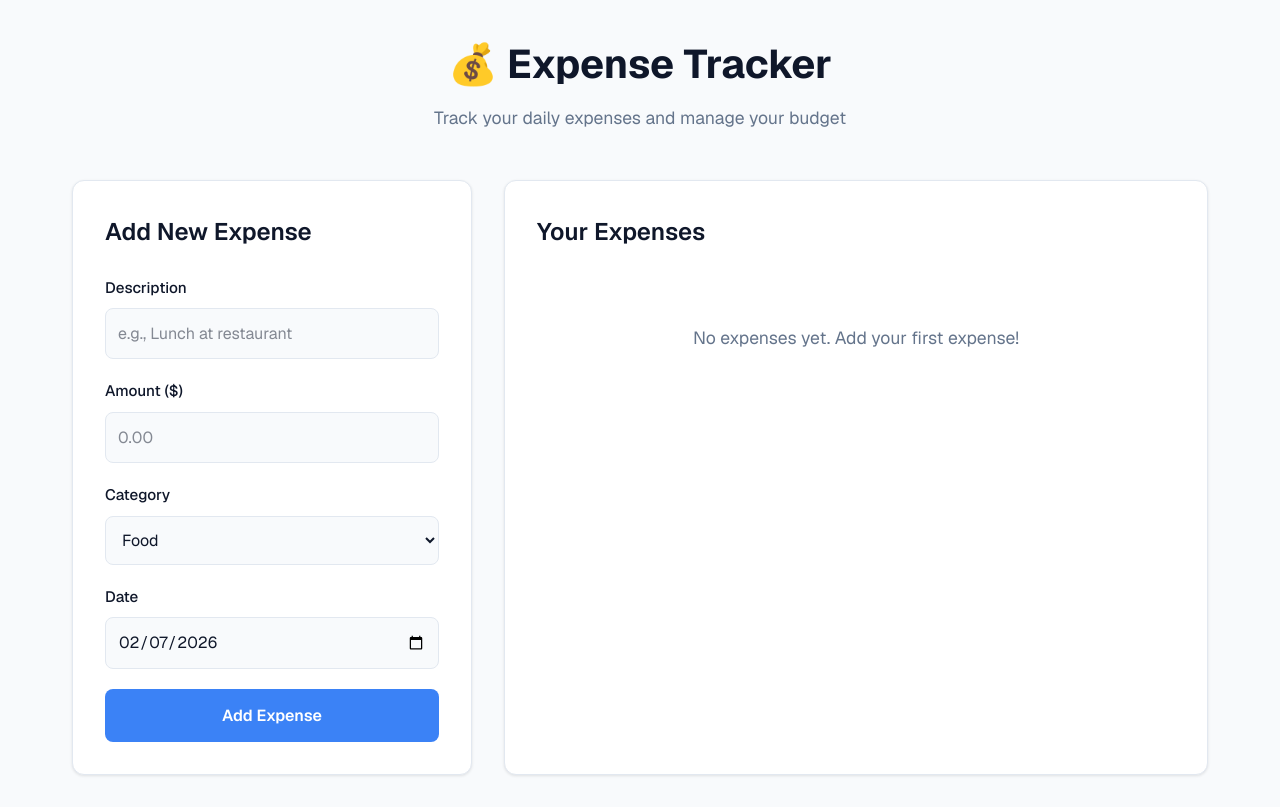
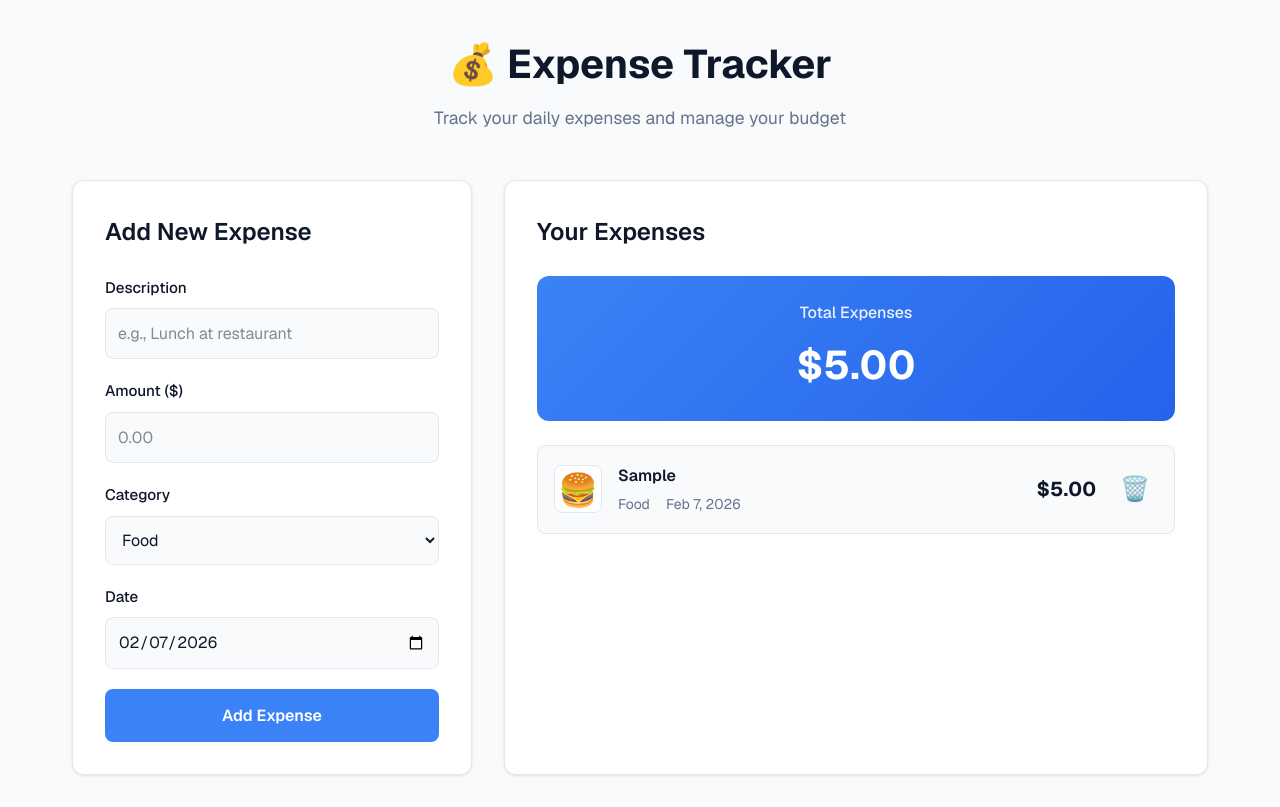
Before and after one commit to a7med-alshatebi/expense-tracker, a Next.js app: page / in a window 1280 px wide. Both pictures are taken after typing "Sample", "5" into the empty fields and a click on the button "Add Expense". Built offline with nearby package versions, Linux system fonts and the light colour scheme.

Commit message:
add ExpenseList and ExpenseItem components for expense display and deletion

```diff
--- /dev/null
+++ b/app/components/ExpenseItem.tsx
@@ -0,0 +1,54 @@
+'use client';
+
+import { Expense } from '../types';
+
+interface ExpenseItemProps {
+  expense: Expense;
+  onDelete: (id: string) => void;
+}
+
+const categoryEmojis: Record<string, string> = {
+  Food: '🍔',
+  Transportation: '🚗',
+  Entertainment: '🎬',
+  Shopping: '🛍️',
+  Bills: '📄',
+  Health: '🏥',
+  Other: '📌',
+};
+
+export default function ExpenseItem({ expense, onDelete }: ExpenseItemProps) {
+  const formatDate = (dateString: string) => {
+    const date = new Date(dateString + 'T00:00:00');
+    return date.toLocaleDateString('en-US', {
+      month: 'short',
+      day: 'numeric',
+      year: 'numeric',
+    });
+  };
+
+  return (
+    <div className="expense-item">
+      <div className="expense-icon">
+        {categoryEmojis[expense.category] || '📌'}
+      </div>
+      <div className="expense-details">
+        <h4>{expense.description}</h4>
+        <p className="expense-meta">
+          <span className="category">{expense.category}</span>
+          <span className="date">{formatDate(expense.date)}</span>
+        </p>
+      </div>
+      <div className="expense-actions">
+        <span className="amount">${expense.amount.toFixed(2)}</span>
+        <button
+          onClick={() => onDelete(expense.id)}
+          className="btn-delete"
+          aria-label="Delete expense"
+        >
+          🗑️
+        </button>
+      </div>
+    </div>
+  );
+}
--- /dev/null
+++ b/app/components/ExpenseList.tsx
@@ -0,0 +1,40 @@
+'use client';
+
+import { Expense } from '../types';
+import ExpenseItem from './ExpenseItem';
+
+interface ExpenseListProps {
+  expenses: Expense[];
+  onDeleteExpense: (id: string) => void;
+}
+
+export default function ExpenseList({ expenses, onDeleteExpense }: ExpenseListProps) {
+  if (expenses.length === 0) {
+    return (
+      <div className="empty-state">
+        <p>No expenses yet. Add your first expense above!</p>
+      </div>
+    );
+  }
+
+  const totalAmount = expenses.reduce((sum, expense) => sum + expense.amount, 0);
+
+  return (
+    <div className="expense-list">
+      <div className="expense-summary">
+        <h3>Total Expenses</h3>
+        <p className="total-amount">${totalAmount.toFixed(2)}</p>
+      </div>
+
+      <div className="expenses">
+        {expenses.map((expense) => (
+          <ExpenseItem
+            key={expense.id}
+            expense={expense}
+            onDelete={onDeleteExpense}
+          />
+        ))}
+      </div>
+    </div>
+  );
+}
--- a/app/page.tsx
+++ b/app/page.tsx
@@ -2,6 +2,7 @@
 
 import { useState } from 'react';
 import ExpenseForm from './components/ExpenseForm';
+import ExpenseList from './components/ExpenseList';
 import { Expense } from './types';
 
 export default function Home() {
@@ -13,6 +14,12 @@ export default function Home() {
       id: Date.now().toString(),
     };
     setExpenses([newExpense, ...expenses]);
+  };
+
+  const handleDeleteExpense = (id: string) => {
+    if (confirm('Are you sure you want to delete this expense?')) {
+      setExpenses(expenses.filter((expense) => expense.id !== id));
+    }
   };
 
   return (
@@ -30,9 +37,10 @@ export default function Home() {
 
         <section className="expenses-section">
           <h2>Your Expenses</h2>
-          <div className="empty-state">
-            <p>No expenses yet. Add your first expense!</p>
-          </div>
+          <ExpenseList
+            expenses={expenses}
+            onDeleteExpense={handleDeleteExpense}
+          />
         </section>
       </main>
     </div>
```
